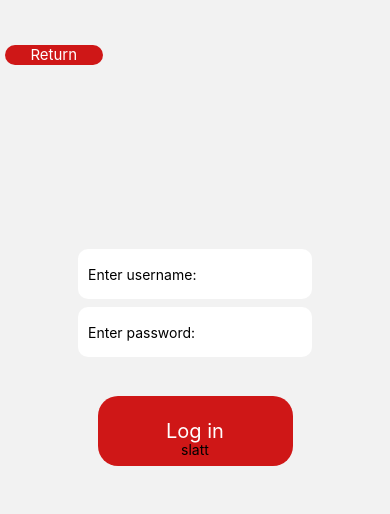
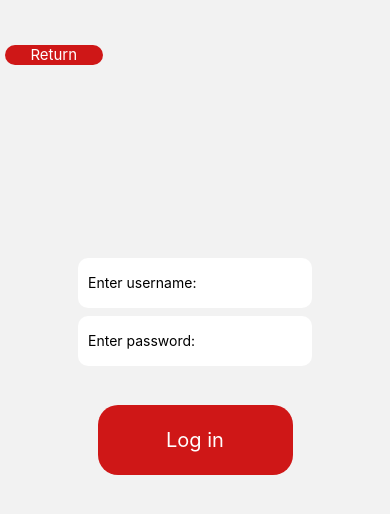
Before and after one commit to joehershey/movie-night, a React Native app: screen /LogIn in a window 390 px wide. Shown: the top 514 px of the page. Built offline with nearby package versions, Linux system fonts and the light colour scheme.

Commit message:
Deleted pointless text

```diff
--- a/app/screens/LoginScreen.js
+++ b/app/screens/LoginScreen.js
@@ -96,7 +96,6 @@ function LoginScreen(props) {
               </Text>
             </View>
           </TouchableWithoutFeedback>
-          <Text>slatt{props.username}</Text>
           <TouchableWithoutFeedback
             onPress={() => props.navigation.navigate("Welcome")}
           >
```
